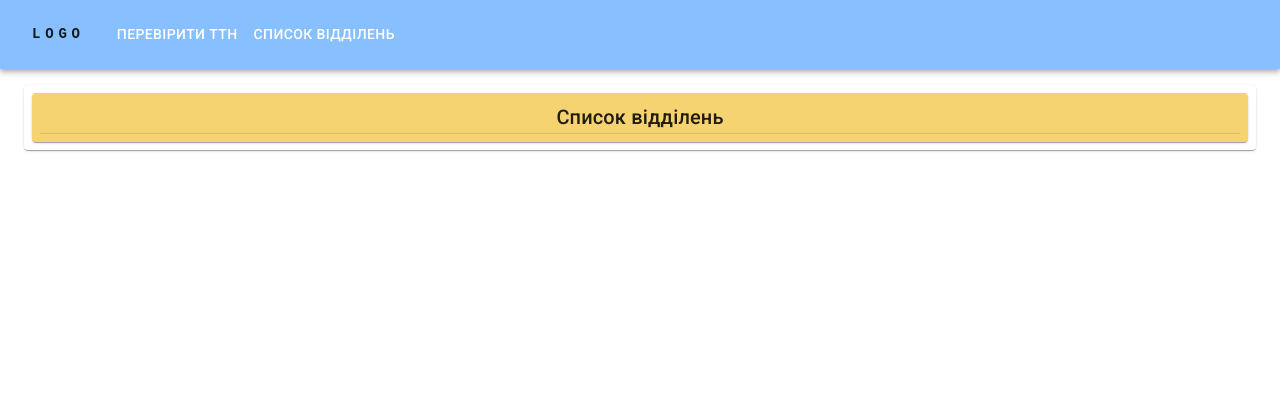
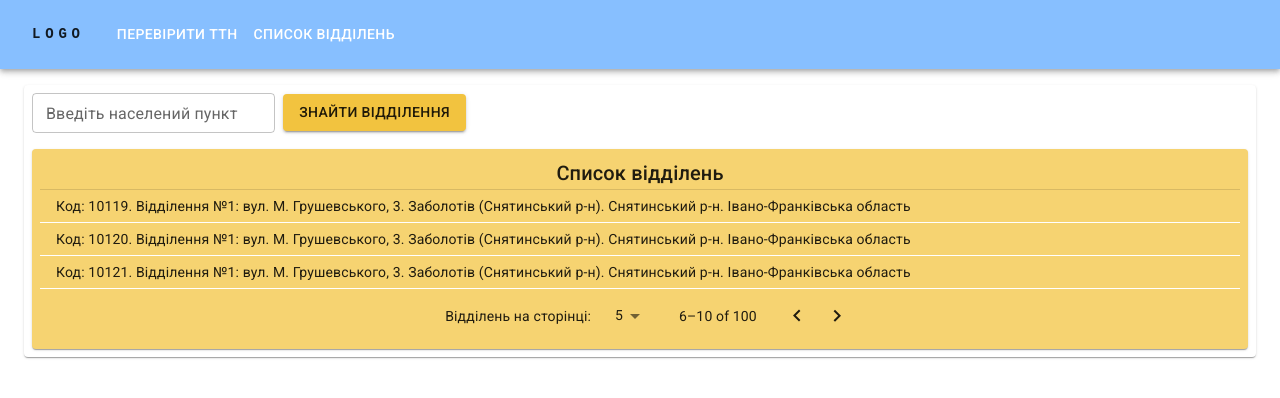
Before and after one commit to volodymir-tymtsias/test_same-it, a React (Create React App) app: page /#/listBranch in a window 1280 px wide. Shown: the top 398 px of the page. Built offline with nearby package versions, Linux system fonts and the light colour scheme.

Commit message:
added list page structure

```diff
--- a/src/components/History.tsx
+++ b/src/components/History.tsx
@@ -10,7 +10,7 @@ export const History = () => {
       }}
       component="section"
     >
-      <Typography variant="h6" sx={{ textAlign: 'center' }}>Історія</Typography>
+      <Typography variant="h6" sx={{ textAlign: 'center' }}>Історія пошуку</Typography>
       <Divider />
       <MenuList dense>
         <MenuItem>
--- a/src/components/ListBranch.tsx
+++ b/src/components/ListBranch.tsx
@@ -1,6 +1,35 @@
-import { Divider, Paper, Typography } from "@mui/material";
+import { Divider, Paper, Table, TableBody, TableCell, TableContainer, TableRow, Typography, styled } from "@mui/material";
+import { CustomTablePagination } from "./TablePagination";
 
 export const ListBranch = () => {
+  const rows = [
+    {
+      SiteKey: '10119',
+      Description: 'Відділення №1: вул. М. Грушевського, 3',
+      CityDescription: 'Заболотів (Снятинський р-н)',
+      SettlementAreaDescription: 'Івано-Франківська область',
+      SettlementRegionsDescription: 'Снятинський р-н',
+    },
+    {
+      SiteKey: '10120',
+      Description: 'Відділення №1: вул. М. Грушевського, 3',
+      CityDescription: 'Заболотів (Снятинський р-н)',
+      SettlementAreaDescription: 'Івано-Франківська область',
+      SettlementRegionsDescription: 'Снятинський р-н',
+    },
+    {
+      SiteKey: '10121',
+      Description: 'Відділення №1: вул. М. Грушевського, 3',
+      CityDescription: 'Заболотів (Снятинський р-н)',
+      SettlementAreaDescription: 'Івано-Франківська область',
+      SettlementRegionsDescription: 'Снятинський р-н',
+    },
+  ];
+
+  const StyledCell = styled(TableCell)(() => ({
+    borderColor: 'white',
+  }));
+
   return (
     <Paper sx={{
         p: 1,
@@ -11,6 +40,23 @@ export const ListBranch = () => {
       <Typography variant="h6" sx={{ textAlign: 'center' }}>Список відділень</Typography>
       <Divider />
 
+      <TableContainer>
+        <Table sx={{ minWidth: 180 }} size="small" aria-label="list branches table">
+          <TableBody>
+            {rows.map((row) => (
+              <TableRow
+                key={row.SiteKey}
+              >
+                <StyledCell align="left">
+                  {`Код: ${row.SiteKey}. ${row.Description}. ${row.CityDescription}. `
+                    + `${row.SettlementRegionsDescription}. ${row.SettlementAreaDescription}`}
+                </StyledCell>
+              </TableRow>
+            ))}
+          </TableBody>
+        </Table>
+      </TableContainer>
+      <CustomTablePagination amount={100}/>
     </Paper>
   );
 }
--- /dev/null
+++ b/src/components/TablePagination.tsx
@@ -0,0 +1,29 @@
+import { TablePagination } from '@mui/material';
+import React from 'react';
+
+type Props = {
+  amount: number;
+};
+
+export const CustomTablePagination: React.FC<Props> = ({ amount }) => {
+  const handleChangePage = () => {
+
+  };
+
+  const handleChangeRowsPerPage = () => {
+
+  };
+
+  return (
+    <TablePagination
+      rowsPerPageOptions={[5, 10, 25, 50, 100, 500]}
+      labelRowsPerPage='Відділень на сторінці:'
+      component="div"
+      count={amount}
+      rowsPerPage={5}
+      page={1}
+      onPageChange={handleChangePage}
+      onRowsPerPageChange={handleChangeRowsPerPage}
+    />
+  );
+};
--- a/src/index.tsx
+++ b/src/index.tsx
@@ -15,7 +15,19 @@ const theme = createTheme({
       main: '#f2c33f',
       light: '#f6d371',
     },
-  }
+  },
+  components: {
+    // Name of the component
+    MuiTablePagination: {
+      styleOverrides: {
+        toolbar: {
+          // Some CSS
+          flexWrap: 'wrap',
+          justifyContent: 'center',
+        },
+      },
+    },
+  },
 });
 
 const root = ReactDOM.createRoot(
--- a/src/pages/ListPage.tsx
+++ b/src/pages/ListPage.tsx
@@ -1,10 +1,35 @@
-import { Container, Paper } from "@mui/material"
+import { Box, Button, Container, Paper, TextField } from "@mui/material"
 import { ListBranch } from "../components/ListBranch";
 
 export const ListPage = () => {
   return (
     <Container maxWidth="xl">
       <Paper sx={{ p: 1 }} component="main">
+        <Box
+          component="form"
+          sx={{
+            display: 'flex',
+            gap: 1,
+            alignItems: 'center',
+            flexDirection: { xs: 'column', sm: 'row' },
+            mb: 2,
+          }}
+          noValidate
+          autoComplete="off"
+        >
+          <TextField
+            label="Введіть населений пункт"
+            placeholder="Населений пункт"
+            color="secondary"
+            size="small"
+            sx={{
+              width: { xs: '100%', sm: '30%', lg: '20%' },
+            }}
+          />
+          <Button variant="contained" color="secondary">
+            Знайти відділення
+          </Button>
+        </Box>
         <ListBranch />
       </Paper>
     </Container>
```
Also changed, not shown: 1 other file (tests, documents, lock files or other folders).
